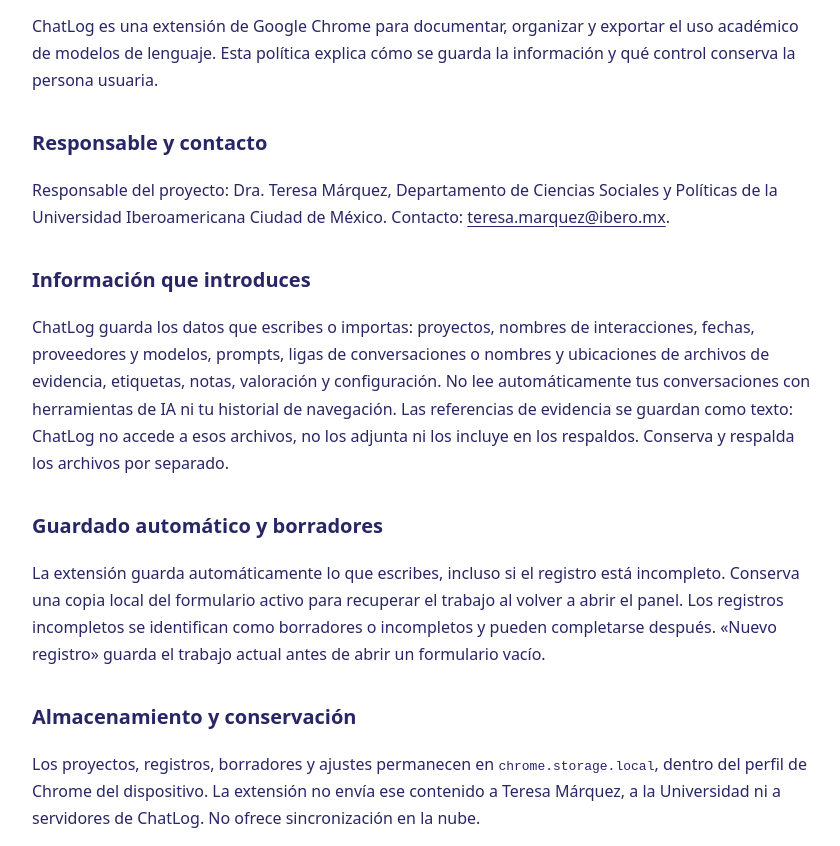
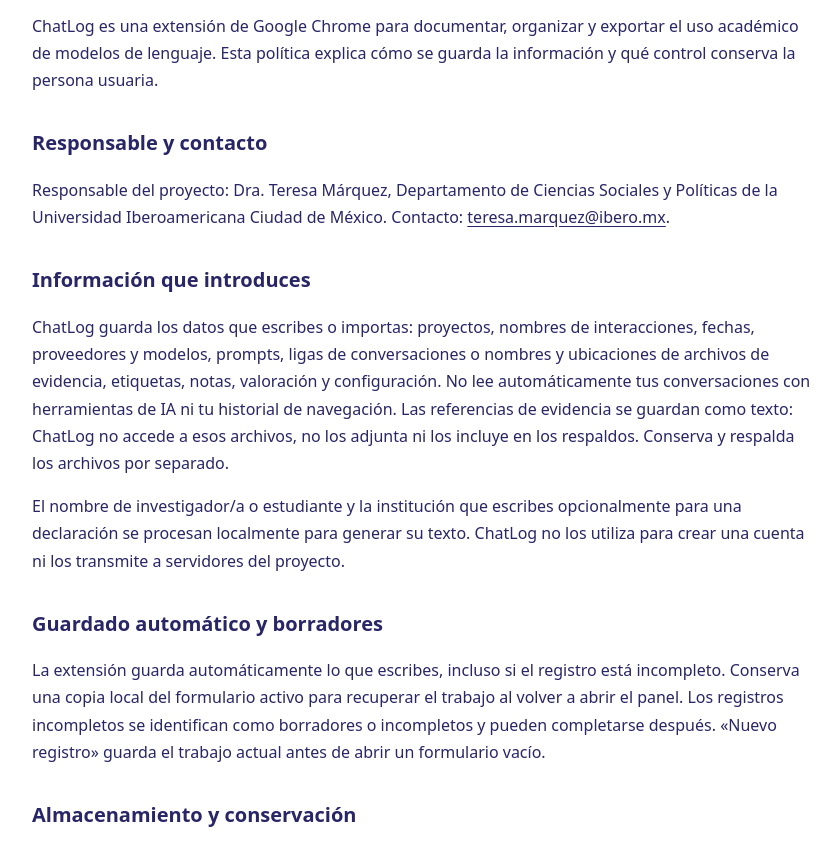
Before and after one commit to tmarquez-mx/ChatLog, a browser extension: page docs/privacidad/index.html in a window 1280 px wide. Shown: the part 239-1085 px from the top of the page, without its empty margins (218-1058 px from the left). Drawn offline with Linux system fonts and the light colour scheme.

Commit message:
Aclarar datos opcionales de las declaraciones en la política

```diff
--- a/docs/privacidad/index.html
+++ b/docs/privacidad/index.html
@@ -23,6 +23,7 @@
   <p>Responsable del proyecto: Dra. Teresa Márquez, Departamento de Ciencias Sociales y Políticas de la Universidad Iberoamericana Ciudad de México. Contacto: <a href="mailto:teresa.marquez@ibero.mx">teresa.marquez@ibero.mx</a>.</p>
   <h2>Información que introduces</h2>
   <p>ChatLog guarda los datos que escribes o importas: proyectos, nombres de interacciones, fechas, proveedores y modelos, prompts, ligas de conversaciones o nombres y ubicaciones de archivos de evidencia, etiquetas, notas, valoración y configuración. No lee automáticamente tus conversaciones con herramientas de IA ni tu historial de navegación. Las referencias de evidencia se guardan como texto: ChatLog no accede a esos archivos, no los adjunta ni los incluye en los respaldos. Conserva y respalda los archivos por separado.</p>
+  <p>El nombre de investigador/a o estudiante y la institución que escribes opcionalmente para una declaración se procesan localmente para generar su texto. ChatLog no los utiliza para crear una cuenta ni los transmite a servidores del proyecto.</p>
   <h2>Guardado automático y borradores</h2>
   <p>La extensión guarda automáticamente lo que escribes, incluso si el registro está incompleto. Conserva una copia local del formulario activo para recuperar el trabajo al volver a abrir el panel. Los registros incompletos se identifican como borradores o incompletos y pueden completarse después. «Nuevo registro» guarda el trabajo actual antes de abrir un formulario vacío.</p>
   <h2>Almacenamiento y conservación</h2>
```
Also changed, not shown: privacidad/index.html (+1 -0 lines).
